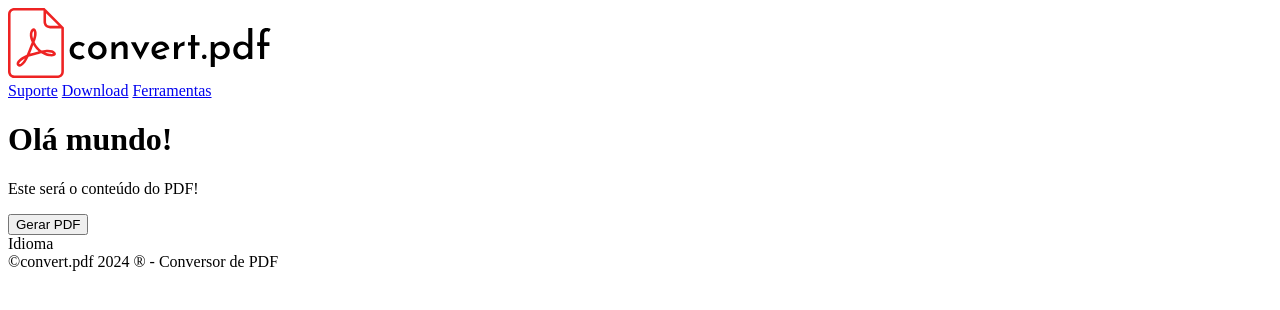
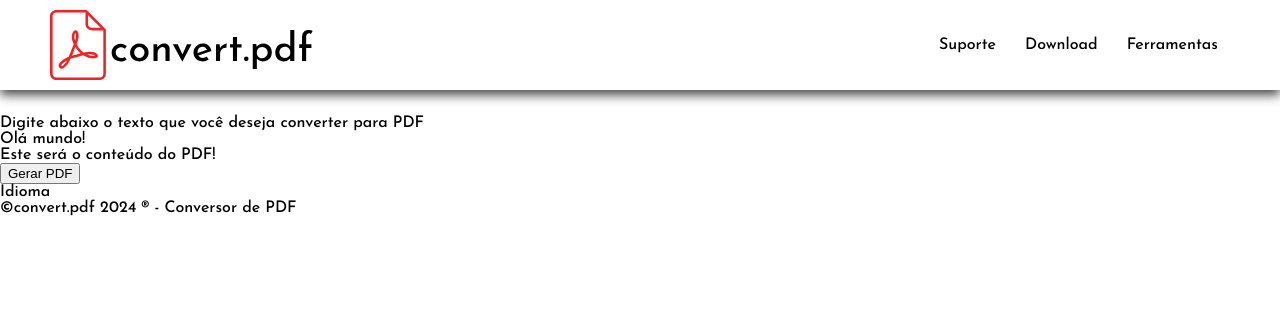
Before and after one commit to Thainno/convertPDF, a plain HTML site: page index.html in a window 1280 px wide. Drawn offline with Linux system fonts and the light colour scheme.

Commit message:
style header finished

```diff
--- a/index.html
+++ b/index.html
@@ -5,20 +5,22 @@
     <meta name="viewport" content="width=device-width, initial-scale=1.0">
     <script src="https://cdnjs.cloudflare.com/ajax/libs/html2pdf.js/0.10.1/html2pdf.bundle.min.js" integrity="sha512-GsLlZN/3F2ErC5ifS5QtgpiJtWd43JWSuIgh7mbzZ8zBps+dvLusV+eNQATqgA/HdeKFVgA5v3S/cIrLF7QnIg==" crossorigin="anonymous" referrerpolicy="no-referrer"></script>
     <script src="script.js" defer></script>
+    <link rel="stylesheet" href="./reset/reset.css">
+    <link rel="stylesheet" href="style.css">
     <title>Conversor - PDF</title>
 </head>
 <body>
-    <header>
+    <header id="header">
         <img src="./images/logo-pdf.svg" alt="Logo">
         <nav>
-            <a href="###" id="item-nav1">Suporte</a>
-            <a href="###" id="item-nav2">Download</a>
-            <a href="###" id="item-nav3">Ferramentas</a>
+            <a href="" class="item-nav-header">Suporte</a>
+            <a href="" class="item-nav-header">Download</a>
+            <a href="" class="item-nav-header">Ferramentas</a>
         </nav>
     </header>
-
-    <div id="line-header"></div>
-
+    <span id="guide">
+        Digite abaixo o texto que você deseja converter para PDF
+    </span>
     <div id="content">
         <h1>Olá mundo!</h1>
         <p>Este será o conteúdo do PDF!</p>
--- a/style.css
+++ b/style.css
@@ -0,0 +1,20 @@
+@import url('https://fonts.googleapis.com/css2?family=Josefin+Sans:wght@500&display=swap');
+
+body{
+    font-family: 'Josefin Sans', sans-serif;
+}
+
+header{
+    display: flex;
+    align-items: center;
+    justify-content: space-between;
+    padding: 10px 50px;
+    box-shadow: 0 5px 10px #1e1e1ece;
+    margin-bottom: 25px;
+}
+
+.item-nav-header{
+    text-decoration: none;
+    color: #000;
+    margin: 0 12px;
+}
```
